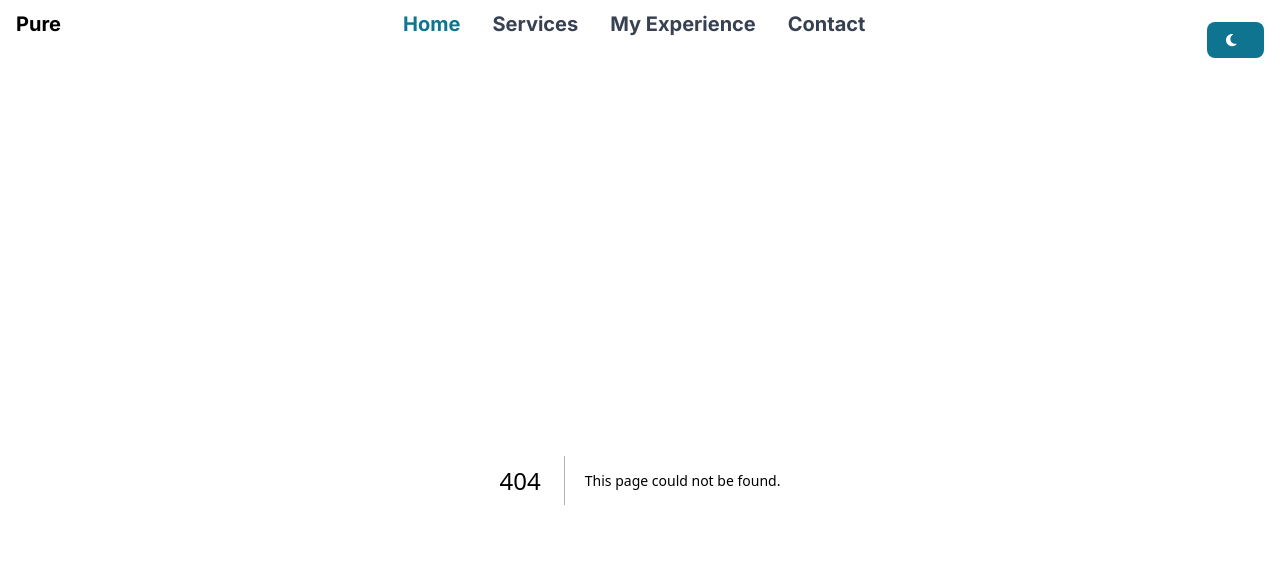
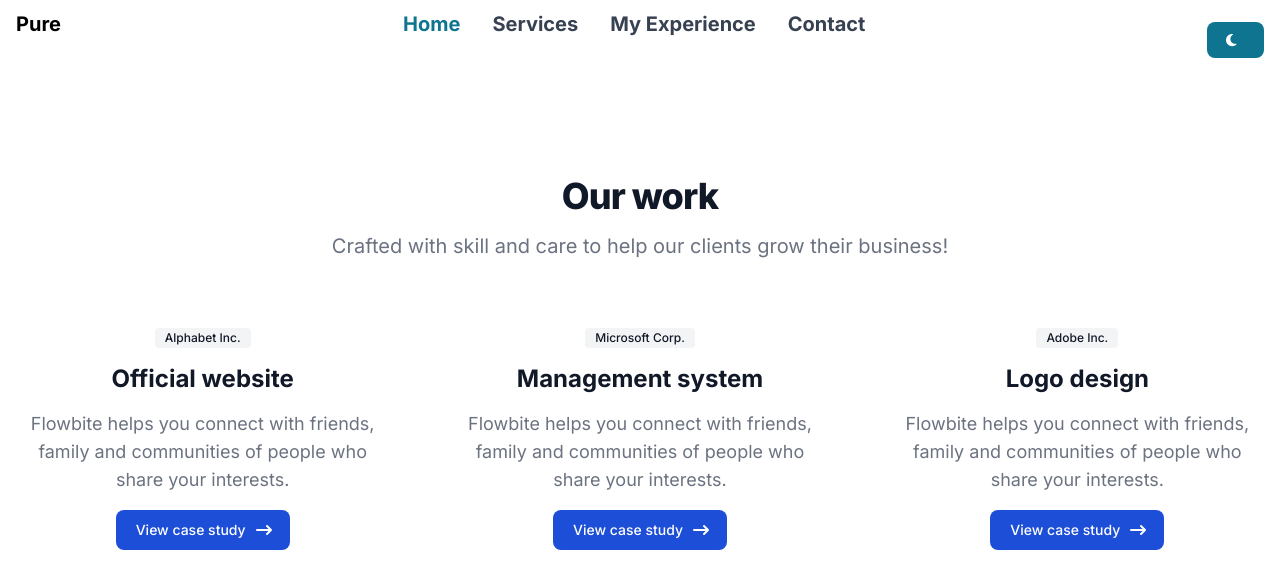
Before and after one commit to Loltolo-Lesapiti/nextpu-port, a Next.js app: page /components/portfolio in a window 1280 px wide. Before the commit this address had no page. Shown: the top 588 px of the page. Built offline with nearby package versions, Linux system fonts and the light colour scheme.

Commit message:
Experiences page

```diff
--- /dev/null
+++ b/app/components/portfolio/page.tsx
@@ -0,0 +1,124 @@
+import React from "react";
+
+function page() {
+  return (
+    <section className="bg-white dark:bg-gray-900 antialiased">
+      <div className="max-w-screen-xl px-4 py-8 mx-auto lg:px-6 sm:py-16 lg:py-24">
+        <div className="max-w-2xl mx-auto text-center">
+          <h2 className="text-3xl font-extrabold leading-tight tracking-tight text-gray-900 sm:text-4xl dark:text-white">
+            Our work
+          </h2>
+          <p className="mt-4 text-base font-normal text-gray-500 sm:text-xl dark:text-gray-400">
+            Crafted with skill and care to help our clients grow their business!
+          </p>
+        </div>
+
+        <div className="grid grid-cols-1 mt-12 text-center sm:mt-16 gap-x-20 gap-y-12 sm:grid-cols-2 lg:grid-cols-3">
+          <div className="space-y-4">
+            <span className="bg-gray-100 text-gray-900 text-xs font-medium inline-flex items-center px-2.5 py-0.5 rounded dark:bg-gray-700 dark:text-gray-300">
+              Alphabet Inc.
+            </span>
+            <h3 className="text-2xl font-bold leading-tight text-gray-900 dark:text-white">
+              Official website
+            </h3>
+            <p className="text-lg font-normal text-gray-500 dark:text-gray-400">
+              Flowbite helps you connect with friends, family and communities of
+              people who share your interests.
+            </p>
+            <a
+              href="#"
+              title=""
+              className="text-white bg-primary-700 justify-center hover:bg-primary-800 inline-flex items-center  focus:ring-4 focus:outline-none focus:ring-primary-300 font-medium rounded-lg text-sm px-5 py-2.5 text-center dark:bg-primary-600 dark:hover:bg-primary-700 dark:focus:ring-primary-800"
+              role="button"
+            >
+              View case study
+              <svg
+                aria-hidden="true"
+                className="w-5 h-5 ml-2 -mr-1"
+                xmlns="http://www.w3.org/2000/svg"
+                viewBox="0 0 20 20"
+                fill="currentColor"
+              >
+                <path
+                  fill-rule="evenodd"
+                  d="M12.293 5.293a1 1 0 011.414 0l4 4a1 1 0 010 1.414l-4 4a1 1 0 01-1.414-1.414L14.586 11H3a1 1 0 110-2h11.586l-2.293-2.293a1 1 0 010-1.414z"
+                  clip-rule="evenodd"
+                />
+              </svg>
+            </a>
+          </div>
+
+          <div className="space-y-4">
+            <span className="bg-gray-100 text-gray-900 text-xs font-medium inline-flex items-center px-2.5 py-0.5 rounded dark:bg-gray-700 dark:text-gray-300">
+              Microsoft Corp.
+            </span>
+            <h3 className="text-2xl font-bold leading-tight text-gray-900 dark:text-white">
+              Management system
+            </h3>
+            <p className="text-lg font-normal text-gray-500 dark:text-gray-400">
+              Flowbite helps you connect with friends, family and communities of
+              people who share your interests.
+            </p>
+            <a
+              href="#"
+              title=""
+              className="text-white bg-primary-700 justify-center hover:bg-primary-800 inline-flex items-center  focus:ring-4 focus:outline-none focus:ring-primary-300 font-medium rounded-lg text-sm px-5 py-2.5 text-center dark:bg-primary-600 dark:hover:bg-primary-700 dark:focus:ring-primary-800"
+              role="button"
+            >
+              View case study
+              <svg
+                aria-hidden="true"
+                className="w-5 h-5 ml-2 -mr-1"
+                xmlns="http://www.w3.org/2000/svg"
+                viewBox="0 0 20 20"
+                fill="currentColor"
+              >
+                <path
+                  fill-rule="evenodd"
+                  d="M12.293 5.293a1 1 0 011.414 0l4 4a1 1 0 010 1.414l-4 4a1 1 0 01-1.414-1.414L14.586 11H3a1 1 0 110-2h11.586l-2.293-2.293a1 1 0 010-1.414z"
+                  clip-rule="evenodd"
+                />
+              </svg>
+            </a>
+          </div>
+
+          <div className="space-y-4">
+            <span className="bg-gray-100 text-gray-900 text-xs font-medium inline-flex items-center px-2.5 py-0.5 rounded dark:bg-gray-700 dark:text-gray-300">
+              Adobe Inc.
+            </span>
+            <h3 className="text-2xl font-bold leading-tight text-gray-900 dark:text-white">
+              Logo design
+            </h3>
+            <p className="text-lg font-normal text-gray-500 dark:text-gray-400">
+              Flowbite helps you connect with friends, family and communities of
+              people who share your interests.
+            </p>
+            <a
+              href="#"
+              title=""
+              className="text-white bg-primary-700 justify-center hover:bg-primary-800 inline-flex items-center  focus:ring-4 focus:outline-none focus:ring-primary-300 font-medium rounded-lg text-sm px-5 py-2.5 text-center dark:bg-primary-600 dark:hover:bg-primary-700 dark:focus:ring-primary-800"
+              role="button"
+            >
+              View case study
+              <svg
+                aria-hidden="true"
+                className="w-5 h-5 ml-2 -mr-1"
+                xmlns="http://www.w3.org/2000/svg"
+                viewBox="0 0 20 20"
+                fill="currentColor"
+              >
+                <path
+                  fill-rule="evenodd"
+                  d="M12.293 5.293a1 1 0 011.414 0l4 4a1 1 0 010 1.414l-4 4a1 1 0 01-1.414-1.414L14.586 11H3a1 1 0 110-2h11.586l-2.293-2.293a1 1 0 010-1.414z"
+                  clip-rule="evenodd"
+                />
+              </svg>
+            </a>
+          </div>
+        </div>
+      </div>
+    </section>
+  );
+}
+
+export default page;
```
